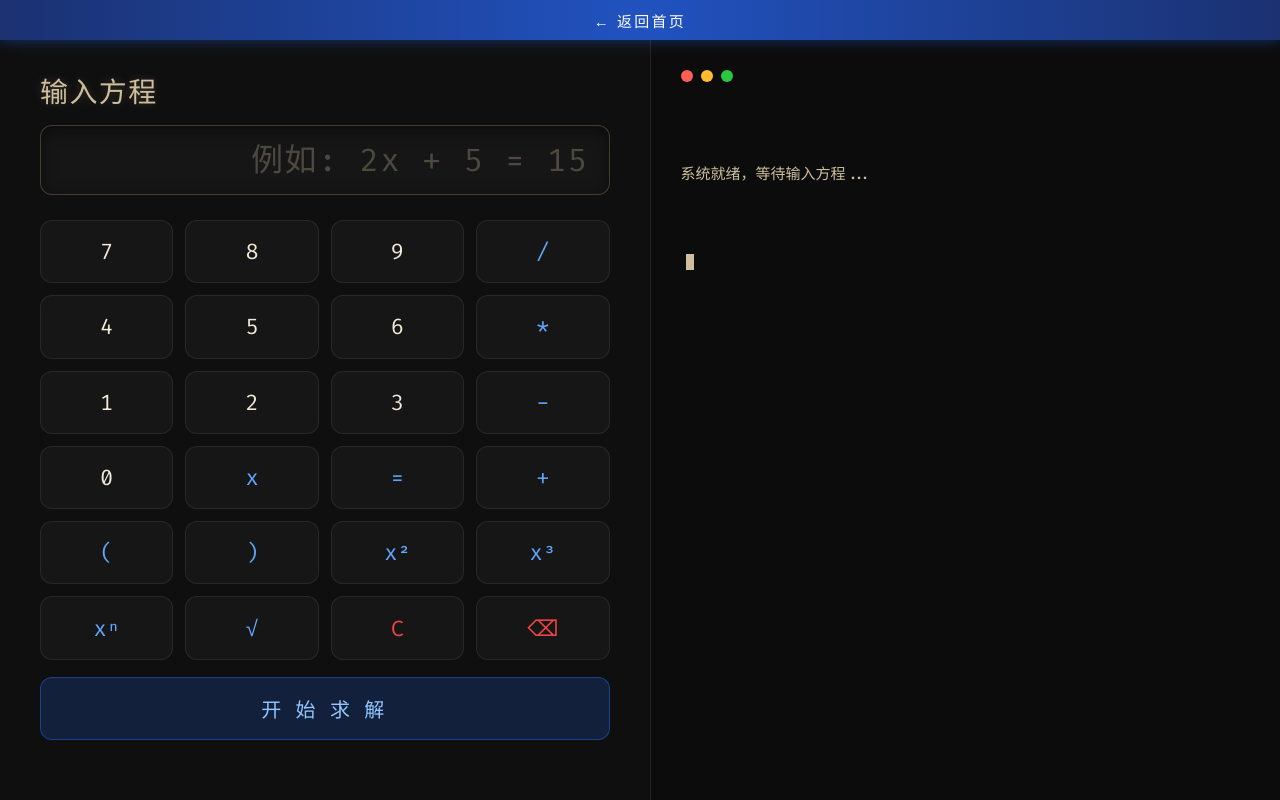
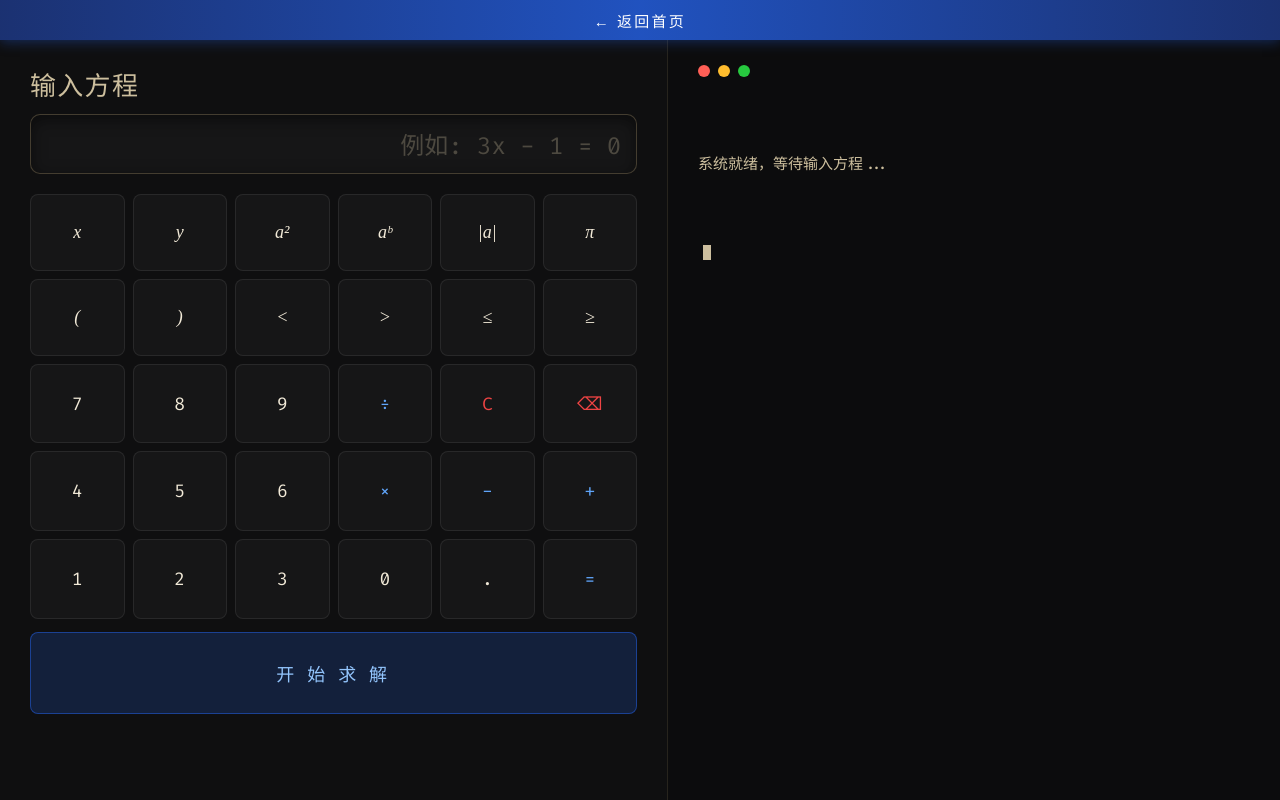
Before and after one commit to oldXh/oldXh.github.io, a plain HTML site: page eq.html in a window 1280 px wide. Drawn offline with nearby package versions, Linux system fonts and the light colour scheme; a web font is replaced by a local one.

Commit message:
Update eq.html

```diff
--- a/eq.html
+++ b/eq.html
@@ -3,7 +3,7 @@
 <head>
 <meta charset="UTF-8">
 <meta name="viewport" content="width=device-width, initial-scale=1.0">
-<title>解方程</title>
+<title>解方程 - 智慧终端</title>
 <link rel="preconnect" href="https://fonts.googleapis.com">
 <link rel="preconnect" href="https://fonts.gstatic.com" crossorigin>
 <link href="https://fonts.googleapis.com/css2?family=ZCOOL+KuaiLe&family=Fira+Code:wght@400;500&display=swap" rel="stylesheet">
@@ -49,34 +49,33 @@
     padding-top: 40px;
   }
 
-  /* 左侧输入区 */
+  /* --- 左侧输入区 --- */
   .input-panel {
-    flex: 1;
+    flex: 1.1; /* 稍微加宽以适应复杂的键盘 */
     display: flex;
     flex-direction: column;
-    padding: 30px 40px;
+    padding: 25px 30px;
     border-right: 1px solid rgba(255, 220, 150, 0.1);
   }
 
   .panel-title {
     font-family: "ZCOOL KuaiLe", "站酷快乐体", cursive;
     color: #cdbf9e;
-    font-size: 28px;
-    margin-bottom: 15px;
+    font-size: 26px;
+    margin-bottom: 12px;
     letter-spacing: 0.05em;
-    text-shadow: 0 0 10px rgba(255, 220, 150, 0.2);
   }
 
   .display-screen {
     width: 100%;
-    height: 70px;
+    height: 60px;
     background: rgba(255, 255, 255, 0.03);
     border: 1px solid rgba(255, 220, 150, 0.2);
-    border-radius: 12px;
-    padding: 0 20px;
+    border-radius: 10px;
+    padding: 0 15px;
     display: flex;
     align-items: center;
-    margin-bottom: 25px;
+    margin-bottom: 20px;
     box-shadow: inset 0 4px 15px rgba(0,0,0,0.5);
   }
 
@@ -87,17 +86,16 @@
     outline: none;
     color: #f2ead8;
     font-family: "ZCOOL KuaiLe", "Fira Code", cursive, monospace;
-    font-size: 32px;
+    font-size: 28px;
     text-align: right;
-    letter-spacing: 0.05em;
   }
-  #equation-input::placeholder { color: rgba(205, 191, 158, 0.3); }
+  #equation-input::placeholder { color: rgba(205, 191, 158, 0.3); font-size: 24px; }
 
-  /* 软键盘 */
+  /* --- 软键盘区 (参考 Desmos) --- */
   .keyboard {
     display: grid;
-    grid-template-columns: repeat(4, 1fr);
-    gap: 12px;
+    grid-template-columns: repeat(6, 1fr); /* 6列布局 */
+    gap: 8px;
     flex-grow: 1;
     max-height: 520px;
   }
@@ -105,10 +103,10 @@
   .key-btn {
     background: rgba(255, 255, 255, 0.03);
     border: 1px solid rgba(255, 255, 255, 0.08);
-    border-radius: 12px;
+    border-radius: 8px;
     color: #f2ead8;
-    font-family: "ZCOOL KuaiLe", "Fira Code", cursive, monospace;
-    font-size: 22px;
+    font-family: "Fira Code", monospace;
+    font-size: 18px;
     cursor: pointer;
     transition: all 0.1s ease;
     display: flex;
@@ -116,35 +114,36 @@
     justify-content: center;
     user-select: none;
   }
+
+  .key-btn.math { font-family: "Songti SC", "SimSun", serif; font-style: italic; font-weight: 500; }
   .key-btn:hover { background: rgba(255, 255, 255, 0.08); border-color: rgba(255, 220, 150, 0.3); }
   .key-btn:active { transform: scale(0.95); background: rgba(255, 220, 150, 0.15); }
 
-  .key-operator { color: #60a5fa; font-family: "Fira Code", monospace; }
+  .key-operator { color: #60a5fa; }
   .key-action { color: #ef4444; }
 
   .key-submit {
-    grid-column: span 4;
+    grid-column: span 6;
     background: rgba(37, 99, 235, 0.2);
     border-color: rgba(37, 99, 235, 0.5);
     color: #93c5fd;
-    font-size: 20px;
+    font-size: 18px;
     letter-spacing: 0.2em;
     margin-top: 5px;
     font-family: "ZCOOL KuaiLe", cursive;
   }
   .key-submit:hover { background: rgba(37, 99, 235, 0.4); color: #fff; }
 
-  /* 右侧终端区 - 修改了配色 */
+  /* --- 右侧终端区 --- */
   .terminal-panel {
     flex: 1;
-    background: rgba(0, 0, 0, 0.2); /* 与左侧呼应的透暗背景 */
-    padding: 30px;
+    background: rgba(0, 0, 0, 0.2);
+    padding: 25px 30px;
     display: flex;
     flex-direction: column;
-    position: relative;
   }
 
-  .terminal-header { display: flex; gap: 8px; margin-bottom: 25px; }
+  .terminal-header { display: flex; gap: 8px; margin-bottom: 20px; }
   .dot { width: 12px; height: 12px; border-radius: 50%; }
   .dot.red { background: #ff5f56; }
   .dot.yellow { background: #ffbd2e; }
@@ -153,18 +152,17 @@
   #terminal-output {
     flex-grow: 1;
     overflow-y: auto;
-    color: #cdbf9e; /* 改为统一的卡其色/米色系 */
+    color: #cdbf9e;
     font-family: "Fira Code", "Consolas", monospace;
     font-size: 15px;
     line-height: 1.8;
     white-space: pre-wrap;
   }
-  #terminal-output::-webkit-scrollbar { width: 8px; }
+  #terminal-output::-webkit-scrollbar { width: 6px; }
   #terminal-output::-webkit-scrollbar-thumb { background: rgba(255, 220, 150, 0.2); border-radius: 4px; }
 
   .term-line { margin-bottom: 6px; animation: fadeIn 0.2s ease; }
 
-  /* 答案高亮为亮蓝色 */
   .term-answer {
     color: #60a5fa;
     font-weight: bold;
@@ -177,18 +175,18 @@
   .term-error { color: #ef4444; }
 
   .term-cursor {
-    display: inline-block; width: 8px; height: 16px; background: #cdbf9e;
+    display: inline-block; width: 8px; height: 15px; background: #cdbf9e;
     vertical-align: middle; margin-left: 5px; animation: blink 1s step-end infinite;
   }
 
   @keyframes fadeIn { from { opacity: 0; transform: translateY(5px); } to { opacity: 1; transform: translateY(0); } }
   @keyframes blink { 0%, 100% { opacity: 1; } 50% { opacity: 0; } }
 
-  @media (max-width: 768px) {
+  @media (max-width: 900px) {
     .workspace { flex-direction: column; overflow-y: auto; }
     .input-panel, .terminal-panel { min-height: 50vh; border-right: none; padding: 20px; }
-    .keyboard { max-height: none; gap: 8px; }
-    .key-btn { font-size: 18px; padding: 10px 0; }
+    .keyboard { grid-template-columns: repeat(4, 1fr); max-height: none; }
+    .key-submit { grid-column: span 4; }
   }
 </style>
 </head>
@@ -200,50 +198,61 @@
 
   <div class="workspace">
 
+    <!-- 左侧：输入与高级键盘 -->
     <div class="input-panel">
       <div class="panel-title">输入方程</div>
 
       <div class="display-screen">
-        <input type="text" id="equation-input" placeholder="例如: 2x + 5 = 15" autocomplete="off" spellcheck="false">
+        <input type="text" id="equation-input" placeholder="例如: 3x - 1 = 0" autocomplete="off" spellcheck="false">
       </div>
 
       <div class="keyboard">
-        <!-- 数字与基础运算 -->
+        <!-- 第1排：字母与代数 -->
+        <div class="key-btn math" data-val="x">x</div>
+        <div class="key-btn math" data-val="y">y</div>
+        <div class="key-btn math" data-val="^2">a²</div>
+        <div class="key-btn math" data-val="^">aᵇ</div>
+        <div class="key-btn math" data-val="abs(">|a|</div>
+        <div class="key-btn math" data-val="pi">π</div>
+
+        <!-- 第2排：括号与比较符 -->
+        <div class="key-btn math" data-val="(">(</div>
+        <div class="key-btn math" data-val=")">)</div>
+        <div class="key-btn math" data-val="<">&lt;</div>
+        <div class="key-btn math" data-val=">">&gt;</div>
+        <div class="key-btn math" data-val="<=">≤</div>
+        <div class="key-btn math" data-val=">=">≥</div>
+
+        <!-- 第3排：数字与基础运算 -->
         <div class="key-btn" data-val="7">7</div>
         <div class="key-btn" data-val="8">8</div>
         <div class="key-btn" data-val="9">9</div>
-        <div class="key-btn key-operator" data-val="/">/</div>
+        <div class="key-btn key-operator" data-val="/">÷</div>
+        <div class="key-btn key-action" id="btn-clear">C</div>
+        <div class="key-btn key-action" id="btn-backspace">⌫</div>
 
+        <!-- 第4排 -->
         <div class="key-btn" data-val="4">4</div>
         <div class="key-btn" data-val="5">5</div>
         <div class="key-btn" data-val="6">6</div>
-        <div class="key-btn key-operator" data-val="*">*</div>
+        <div class="key-btn key-operator" data-val="*">×</div>
+        <div class="key-btn key-operator" data-val="-">-</div>
+        <div class="key-btn key-operator" data-val="+">+</div>
 
+        <!-- 第5排 -->
         <div class="key-btn" data-val="1">1</div>
         <div class="key-btn" data-val="2">2</div>
         <div class="key-btn" data-val="3">3</div>
-        <div class="key-btn key-operator" data-val="-">-</div>
+        <div class="key-btn" data-val="0">0</div>
+        <div class="key-btn" data-val=".">.</div>
+        <div class="key-btn key-operator" data-val="=">=</div>
 
-        <div class="key-btn" data-val="0">0</div>
-        <div class="key-btn key-operator" data-val="x">x</div>
-        <div class="key-btn key-operator" data-val="=">=</div>
-        <div class="key-btn key-operator" data-val="+">+</div>
-
-        <!-- 进阶符号 -->
-        <div class="key-btn key-operator" data-val="(">(</div>
-        <div class="key-btn key-operator" data-val=")">)</div>
-        <div class="key-btn key-operator" data-val="^2">x²</div>
-        <div class="key-btn key-operator" data-val="^3">x³</div>
-
-        <div class="key-btn key-operator" data-val="^">xⁿ</div>
-        <div class="key-btn key-operator" data-val="sqrt(">√</div>
-        <div class="key-btn key-action" id="btn-clear">C</div>
-        <div class="key-btn key-action" id="btn-backspace">⌫</div>
-
+        <!-- 第6排：提交 -->
         <div class="key-btn key-submit" id="btn-submit">开 始 求 解</div>
       </div>
     </div>
 
+    <!-- 右侧：终端 -->
     <div class="terminal-panel">
       <div class="terminal-header">
         <div class="dot red"></div>
@@ -261,6 +270,7 @@
   const inputField = document.getElementById('equation-input');
   const terminal = document.getElementById('terminal-output');
 
+  // 软键盘输入
   document.querySelectorAll('.key-btn[data-val]').forEach(btn => {
     btn.addEventListener('click', () => {
       const val = btn.getAttribute('data-val');
@@ -320,19 +330,47 @@
     });
   }
 
+  // 核心辅助函数：将浮点数智能转换回分数（如果分母过大则保留小数）
+  function formatResult(value) {
+    if (Math.abs(value) < 1e-9) return "0"; // 处理极小的浮点误差
+    try {
+      const frac = math.fraction(value);
+      // 如果分母太大（说明是无理数的近似值），则直接返回带4位小数的结果
+      if (frac.d > 100) {
+        return parseFloat(value.toFixed(4)).toString();
+      }
+      // 如果是整数，直接返回整数
+      if (frac.d === 1) {
+        return frac.n.toString();
+      }
+      // 否则返回分数格式
+      return math.format(frac, { fraction: 'ratio' });
+    } catch(e) {
+      return parseFloat(value.toFixed(4)).toString();
+    }
+  }
+
   async function solveEquation() {
     const rawInput = inputField.value.trim();
     if (!rawInput) return;
 
     terminal.innerHTML = '';
 
-    // 预处理：支持中文字符和符号映射
+    // 预处理：符号替换
     let eqStr = rawInput
       .replace(/\s+/g, '')
       .replace(/X/g, 'x')
       .replace(/²/g, '^2')
       .replace(/³/g, '^3')
-      .replace(/√/g, 'sqrt');
+      .replace(/√/g, 'sqrt')
+      .replace(/π/g, 'pi')
+      .replace(/×/g, '*')
+      .replace(/÷/g, '/');
+
+    // 处理比较符（如果是不等式，目前终端不支持完整解析，给个提示）
+    if (eqStr.includes('<') || eqStr.includes('>') || eqStr.includes('<=') || eqStr.includes('>=')) {
+      await printToTerminal(`[提示] 当前版本主要针对等式求解，不等式计算可能不准确。`, 'term-error');
+    }
 
     await printToTerminal(`> 解析表达式: ${eqStr}`);
 
@@ -351,6 +389,7 @@
       const fExpr = `(${left}) - (${right})`;
       const f = math.compile(fExpr);
 
+      // 测试方程是否合法
       const testVal = f.evaluate({ x: 123.456 });
       if (typeof testVal !== 'number' || isNaN(testVal)) {
         throw new Error("无法识别的数学表达式");
@@ -358,6 +397,7 @@
 
       await printToTerminal(`> 移项整理得: f(x) = ${fExpr} = 0`);
 
+      // 反推系数
       const c = f.evaluate({ x: 0 });
       const f1 = f.evaluate({ x: 1 });
       const f_1 = f.evaluate({ x: -1 });
@@ -365,62 +405,66 @@
       const a = (f1 + f_1 - 2 * c) / 2;
       const b = (f1 - f_1) / 2;
 
-      const EPSILON = 1e-9;
+      const EPSILON = 1e-8;
 
       if (Math.abs(a) > EPSILON) {
+        // 一元二次方程
         await printToTerminal(`> 识别为 [一元二次方程] ax² + bx + c = 0`);
-        await printToTerminal(`  系数: a = ${a.toFixed(2)}, b = ${b.toFixed(2)}, c = ${c.toFixed(2)}`);
+        await printToTerminal(`  系数: a = ${formatResult(a)}, b = ${formatResult(b)}, c = ${formatResult(c)}`);
 
         const delta = b * b - 4 * a * c;
-        await printToTerminal(`> 判别式: Δ = b² - 4ac = ${delta.toFixed(4)}`);
+        await printToTerminal(`> 判别式: Δ = b² - 4ac = ${formatResult(delta)}`);
 
         if (delta > EPSILON) {
           const x1 = (-b + Math.sqrt(delta)) / (2 * a);
           const x2 = (-b - Math.sqrt(delta)) / (2 * a);
           await printToTerminal(`> Δ > 0，两个不相等的实数根。`);
-          await printToTerminal(`\n[答案] x₁ = ${x1.toFixed(4)}`, 'term-answer');
-          await printToTerminal(`[答案] x₂ = ${x2.toFixed(4)}`, 'term-answer');
+          await printToTerminal(`\n[答案] x₁ = ${formatResult(x1)}`, 'term-answer');
+          await printToTerminal(`[答案] x₂ = ${formatResult(x2)}`, 'term-answer');
         } else if (Math.abs(delta) <= EPSILON) {
           const x = -b / (2 * a);
           await printToTerminal(`> Δ = 0，两个相等的实数根。`);
-          await printToTerminal(`\n[答案] x₁ = x₂ = ${x.toFixed(4)}`, 'term-answer');
+          await printToTerminal(`\n[答案] x₁ = x₂ = ${formatResult(x)}`, 'term-answer');
         } else {
           await printToTerminal(`> Δ < 0，方程无实数根。`);
           await printToTerminal(`\n[答案] 无实数解`, 'term-answer');
         }
       }
       else if (Math.abs(b) > EPSILON) {
+        // 一元一次方程
         await printToTerminal(`> 识别为 [一元一次方程] bx + c = 0`);
-        await printToTerminal(`> 移项得: ${b.toFixed(2)}x = ${(-c).toFixed(2)}`);
+        await printToTerminal(`> 移项得: ${formatResult(b)}x = ${formatResult(-c)}`);
         const x = -c / b;
-        await printToTerminal(`\n[答案] x = ${x.toFixed(4)}`, 'term-answer');
+        await printToTerminal(`\n[答案] x = ${formatResult(x)}`, 'term-answer');
       }
       else {
+        // 常数或更高次
         if (Math.abs(c) < EPSILON) {
           await printToTerminal(`> 恒等式，x 取任意实数。`);
           await printToTerminal(`\n[答案] x ∈ R`, 'term-answer');
         } else {
-          await printToTerminal(`> 切换至 [牛顿迭代法] 寻找数值解...`);
+          await printToTerminal(`> 无法直接提取多项式系数，切换至 [牛顿迭代法]...`);
           let x0 = 1.0, iter = 0, solved = false;
           const h = 1e-6;
           const df = (x) => (f.evaluate({x: x + h}) - f.evaluate({x: x - h})) / (2 * h);
 
           while (iter < 15) {
             const fx = f.evaluate({ x: x0 });
-            if (Math.abs(fx) < 1e-6) { solved = true; break; }
+            if (Math.abs(fx) < 1e-7) { solved = true; break; }
             const dfx = df(x0);
             if (Math.abs(dfx) < 1e-9) break;
             const x1 = x0 - fx / dfx;
-            await printToTerminal(`  迭代 ${iter + 1}: x = ${x1.toFixed(6)}`);
+            await printToTerminal(`  迭代 ${iter + 1}: x = ${formatResult(x1)}`);
             x0 = x1;
             iter++;
           }
-          if (solved) await printToTerminal(`\n[答案] 找到近似解: x ≈ ${x0.toFixed(4)}`, 'term-answer');
+          if (solved) await printToTerminal(`\n[答案] 找到近似解: x ≈ ${formatResult(x0)}`, 'term-answer');
           else await printToTerminal(`\n[答案] 未能在限定次数内找到实数解。`, 'term-error');
         }
       }
     } catch (error) {
       await printToTerminal(`[错误] 解析失败: ${error.message}`, 'term-error');
+      await printToTerminal(`请检查格式（支持使用 x, pi, 括号及运算符）`, 'term-error');
     }
 
     const cursorLine = document.createElement('div');
```
